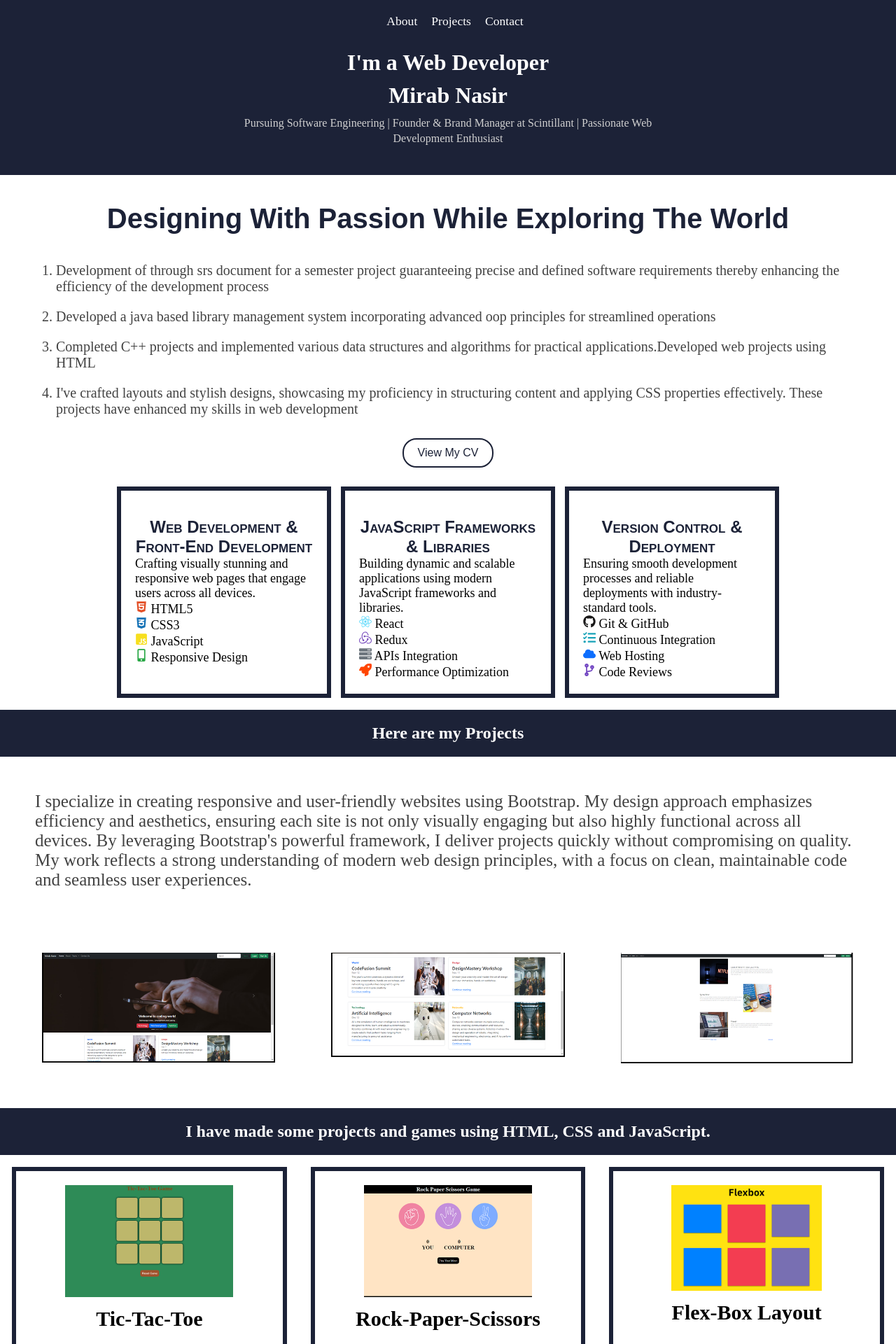
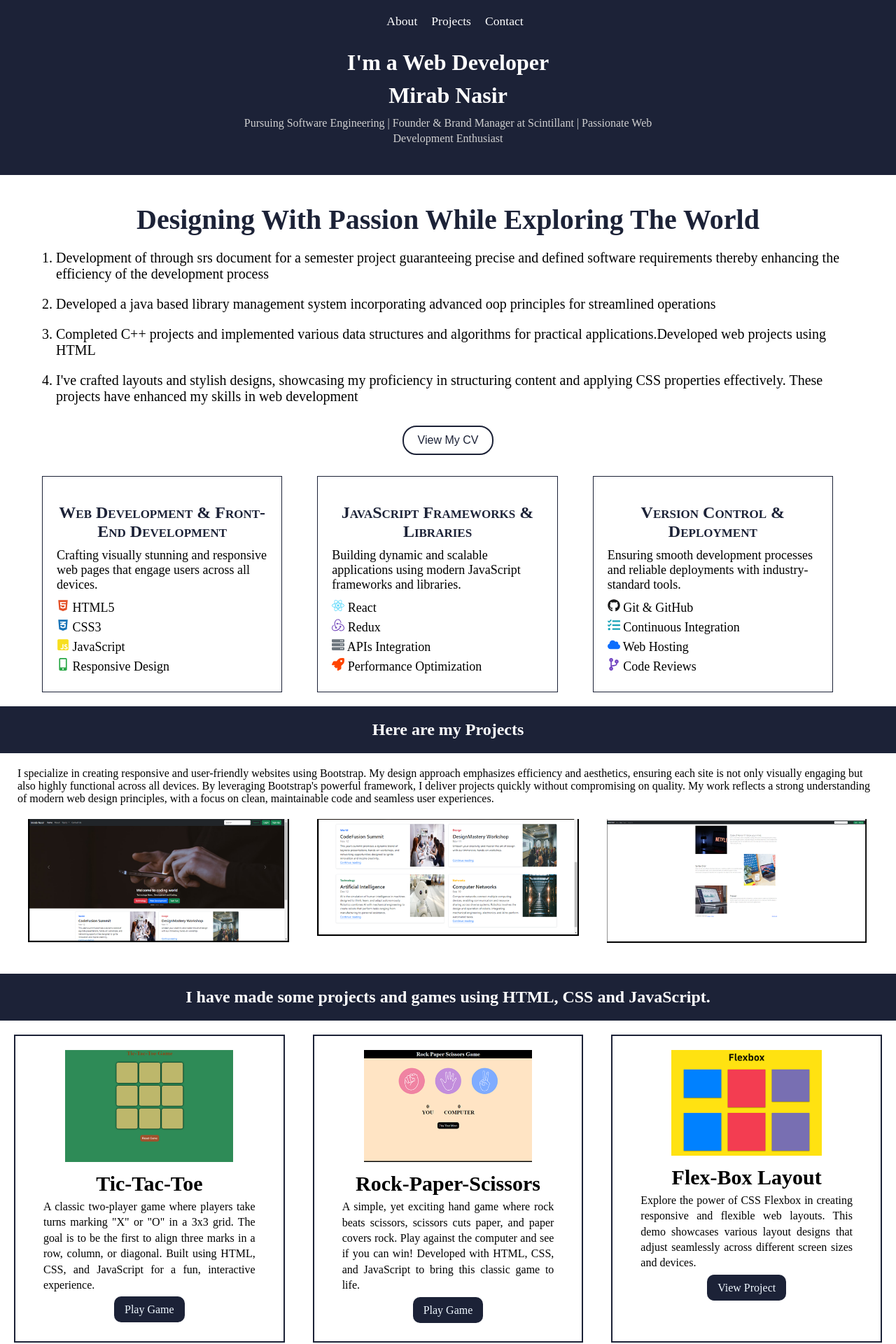
Before and after one commit to mirabnasir/React-Portfolio, a React (Vite) app: page / in a window 1280 px wide. Shown: the top 1920 px of the page at 70% size. Built offline with nearby package versions, Linux system fonts and the light colour scheme.

Commit message:
change some styling

```diff
--- a/src/About.css
+++ b/src/About.css
@@ -16,8 +16,8 @@ body {
 
 .about h1 {
     text-align: center;
-    padding: 20px;
-    font-family: 'Arial', sans-serif;
+    padding: 20px 20px 0 20px;
+    font-family: 'Times New Roman', Times, serif;
     font-weight: bold;
     font-size: 2.5rem;
     color: #1c2237;
@@ -29,7 +29,7 @@ body {
 
 .list li {
     margin: 20px 0;
-    color: rgb(66, 66, 66);
+
     font-size: 1.25rem;
 }
 
@@ -64,25 +64,27 @@ body {
 }
 
 .service {
-    border: 3px solid #1c2237;
-    outline: 3px solid #1c2237;
+    border: 1px solid #1c2237;
+     margin : 0 30px 0 0 ;
     padding: 20px;
     flex: 1;
-    min-width: 250px;
-    max-width: 300px;
+    min-width: 300px;
+    max-width: 350px;
     transition: border 0.3s ease;
 }
 
 .service h2 {
     text-align: center;
     color: #1c2237;
-    font-family: 'Arial', sans-serif;
+    font-family: 'Times New Roman', Times, serif;
     font-size: 1.5rem;
     font-variant: small-caps;
+    margin-bottom: 10px;
 }
 
 .service p {
     font-size: 1.125rem;
+    margin-bottom: 10px;
 }
 
 .service:hover {
@@ -96,6 +98,7 @@ body {
 .service li {
     list-style: none;
     font-size: 1.125rem;
+    margin-bottom: 5px;
 }
 
 @media (max-width: 768px) {
@@ -124,7 +127,7 @@ body {
     }
 
     .service {
-        min-width: 220px;
+        min-width: 280px;
     }
 }
 
@@ -155,5 +158,6 @@ body {
 
     .service {
         min-width: 100%;
+        margin :20px ;
     }
 }
--- a/src/Footer.css
+++ b/src/Footer.css
@@ -61,7 +61,9 @@
     font-size: 0.875rem;
     color: #a9b0c3;
 }
-
+.date{
+    font-size: 10px;
+}
 @media (max-width: 768px) {
     .brand h1 {
         font-size: 1.5rem;
@@ -91,7 +93,7 @@
     }
 
     .brand p {
-        font-size: 0.875rem;
+        font-size: 0.815rem;
     }
 
     .intro p {
--- a/src/Footer.jsx
+++ b/src/Footer.jsx
@@ -16,7 +16,7 @@ function Footer(){
                    <SiInstagram size={24} color="#e1306c"/>
                 </div>
                 <div className="intro">
-                    <p>I’m a web developer ,focus only on my work.</p>
+                    <p>I’m a web developer, focus only on my work.</p>
                 </div>
                 <div className="contact-info">
                     <div className="email">
@@ -34,7 +34,7 @@ function Footer(){
                     </div>
 
                 </div>
-                <p>&copy; {new Date().getFullYear()}Mirab Nasir</p>
+                <p className='date'> Copyright &copy; {new Date().getFullYear()} ThemePure. All rights reserved. </p>
             </div>
         </footer>
     );
--- a/src/Project.css
+++ b/src/Project.css
@@ -17,10 +17,10 @@ body {
 }
 
 .project p {
-    margin: 30px;
-    color: rgb(66, 66, 66);
-    font-size: 25px;
-    padding: 20px;
+    margin: 20px 25px 0 25px;
+
+    font-size: 16px;
+    padding: 0px;
 }
 
 .projects-container {
@@ -31,8 +31,8 @@ body {
 }
 
 .project1 {
-    padding: 20px;
-    margin: 20px;
+    padding: 0 20px 20px 20px;
+
     min-width: 300px;
     flex: 1;
 }
@@ -50,8 +50,8 @@ body {
 }
 
 .service-box {
-    border: 3px solid #1c2237;
-    outline: 3px solid #1c2237;
+    border: 2px solid #1c2237;
+
     padding: 20px;
     margin: 20px;
     min-width: 300px;
@@ -78,18 +78,20 @@ body {
     margin-bottom: 0;
 }
 .service-desc p{
-    margin-top: 0;
+    margin: 0 20px;
     font-size: 1rem;
     text-align: justify;
     line-height: 1.4;
 }
-
+.call-to-action{
+    margin: 15px;
+}
 .call-to-action a {
     background: #1c2237;
     color: aliceblue;
-    padding: 8px 13px;
+    padding: 10px 15px;
     text-decoration: none;
-    border-radius: 5px;
+    border-radius: 10px;
 }
 
 @media (max-width: 768px) {
@@ -110,7 +112,7 @@ body {
 
 @media (max-width: 480px) {
     .project p {
-        font-size: 20px;
+        font-size: 12px;
     }
 
     .service-box img {
@@ -119,6 +121,6 @@ body {
     }
 
     .call-to-action a {
-        padding: 6px 10px;
+        padding: 10px 15px;
     }
 }
```
